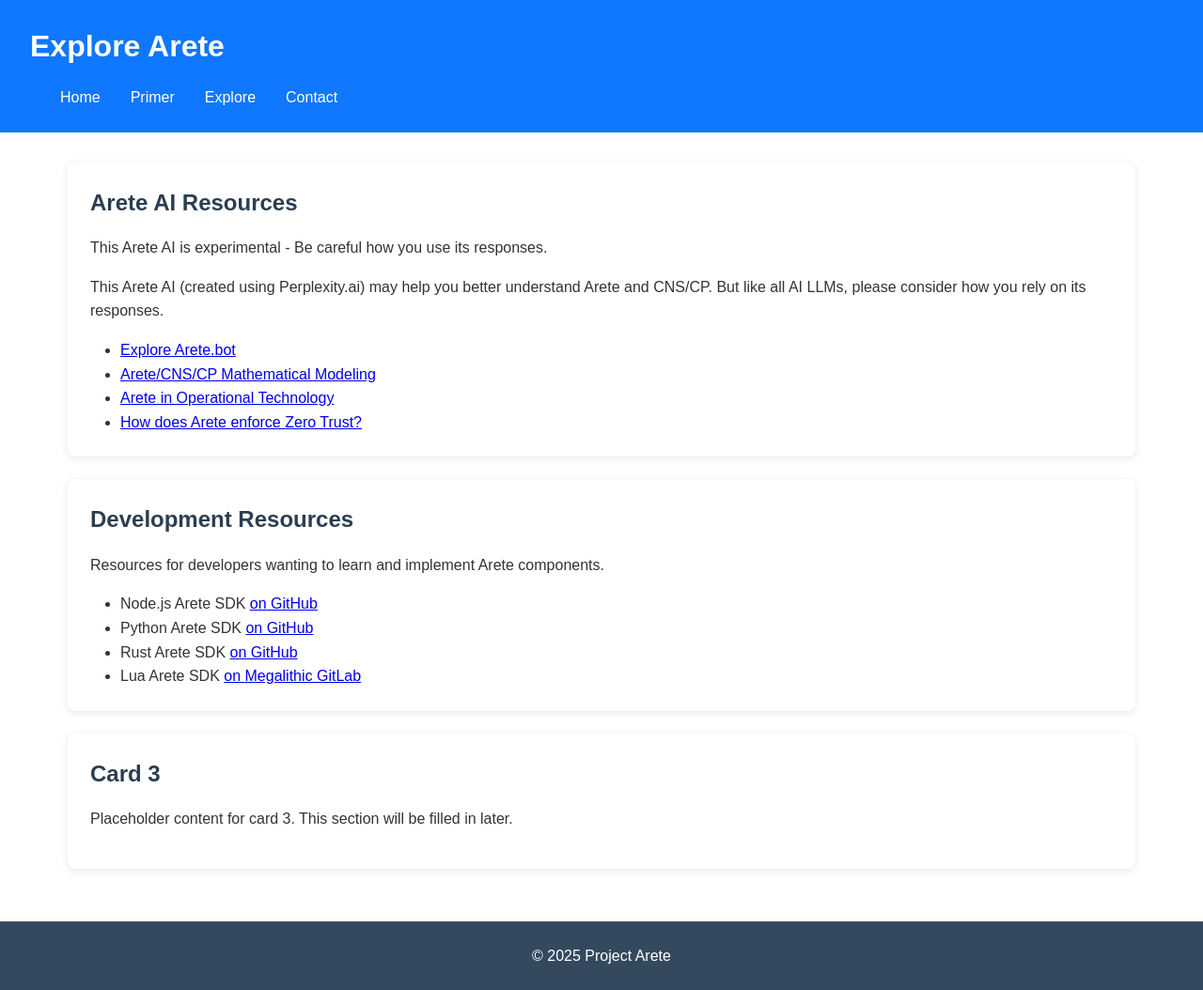
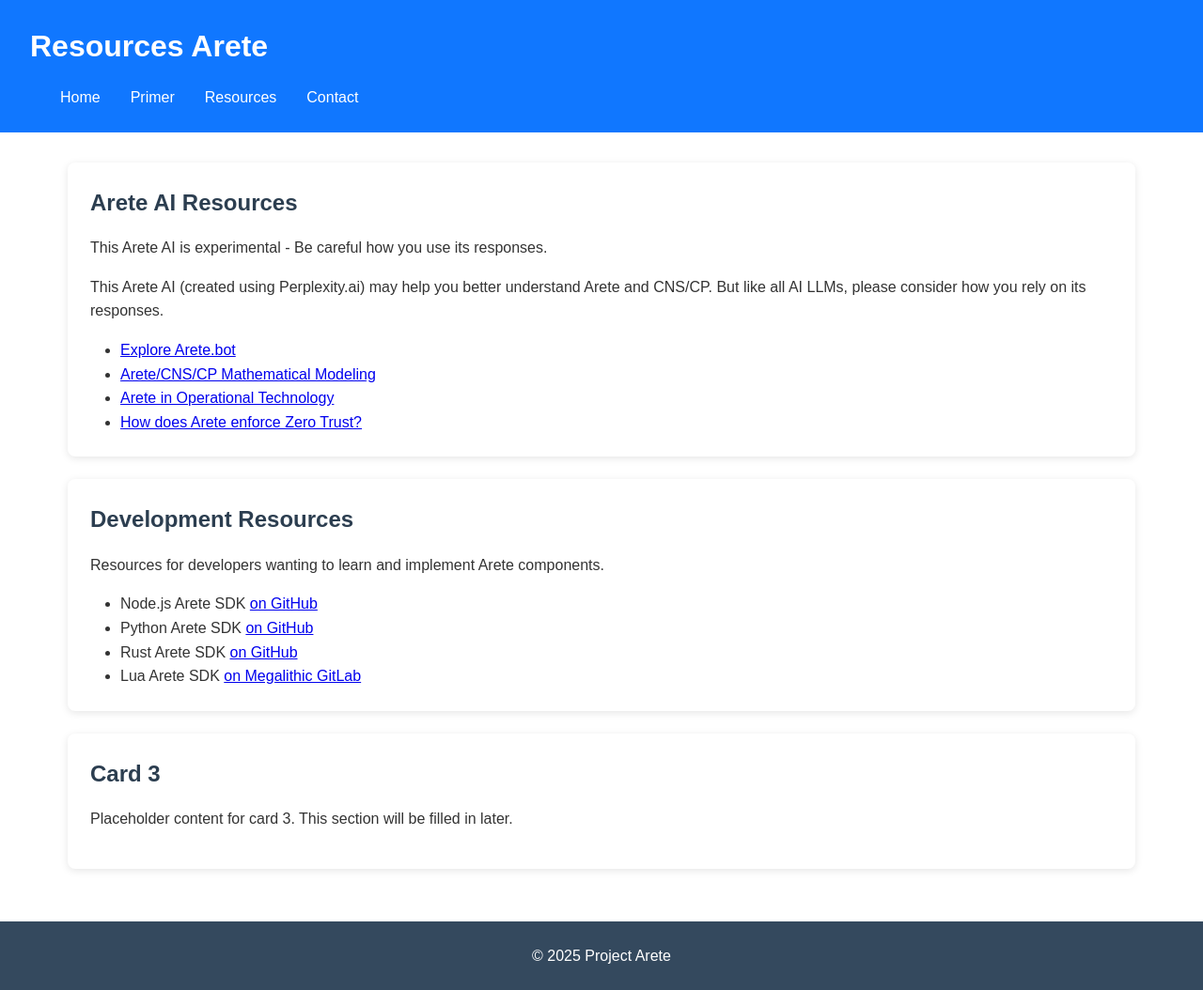
Before and after one commit to project-arete/website, a Jekyll site: the page explore.html, which Jekyll copies as it is, in a window 1280 px wide. Shown: the whole page at 94% size. Built offline with Jekyll 4.4.1, drawn with Linux system fonts in a browser that asks for light colours.

Commit message:
Update explore.html

```diff
--- a/explore.html
+++ b/explore.html
@@ -3,17 +3,17 @@
 <head>
     <meta charset="UTF-8">
     <meta name="viewport" content="width=device-width, initial-scale=1.0">
-    <title>Explore - Project Arete</title>
+    <title>Resources - Project Arete</title>
     <link rel="stylesheet" href="/style.css">
 </head>
 <body>
     <header>
-        <h1>Explore Arete</h1>
+        <h1>Resources Arete</h1>
         <nav>
             <ul style="margin-left: 2em;">
                 <li><a href="index.html">Home</a></li>
                 <li><a href="primer.html">Primer</a></li>
-                <li><a href="explore.html">Explore</a></li>
+                <li><a href="explore.html">Resources</a></li>
                 <li><a href="contact.html">Contact</a></li>
             </ul>
         </nav>
```
